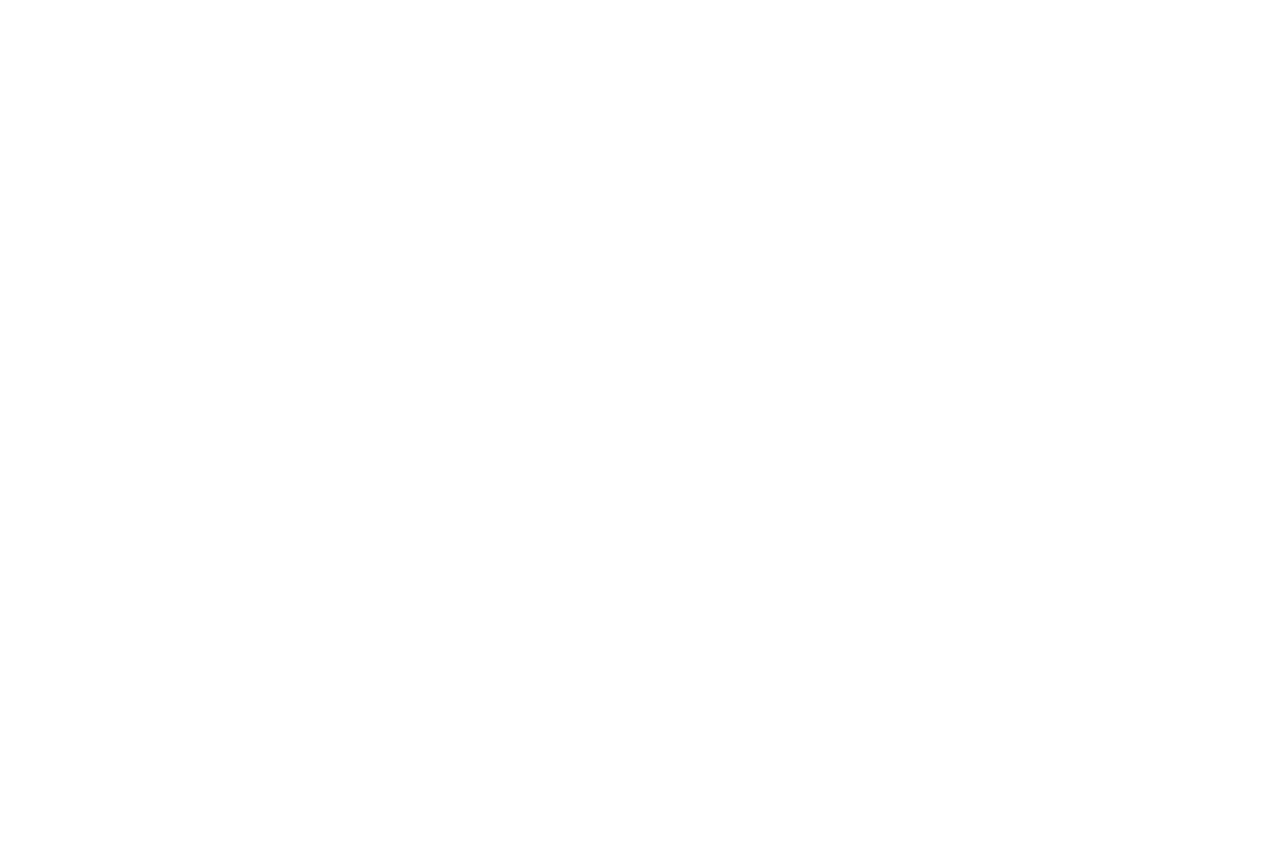
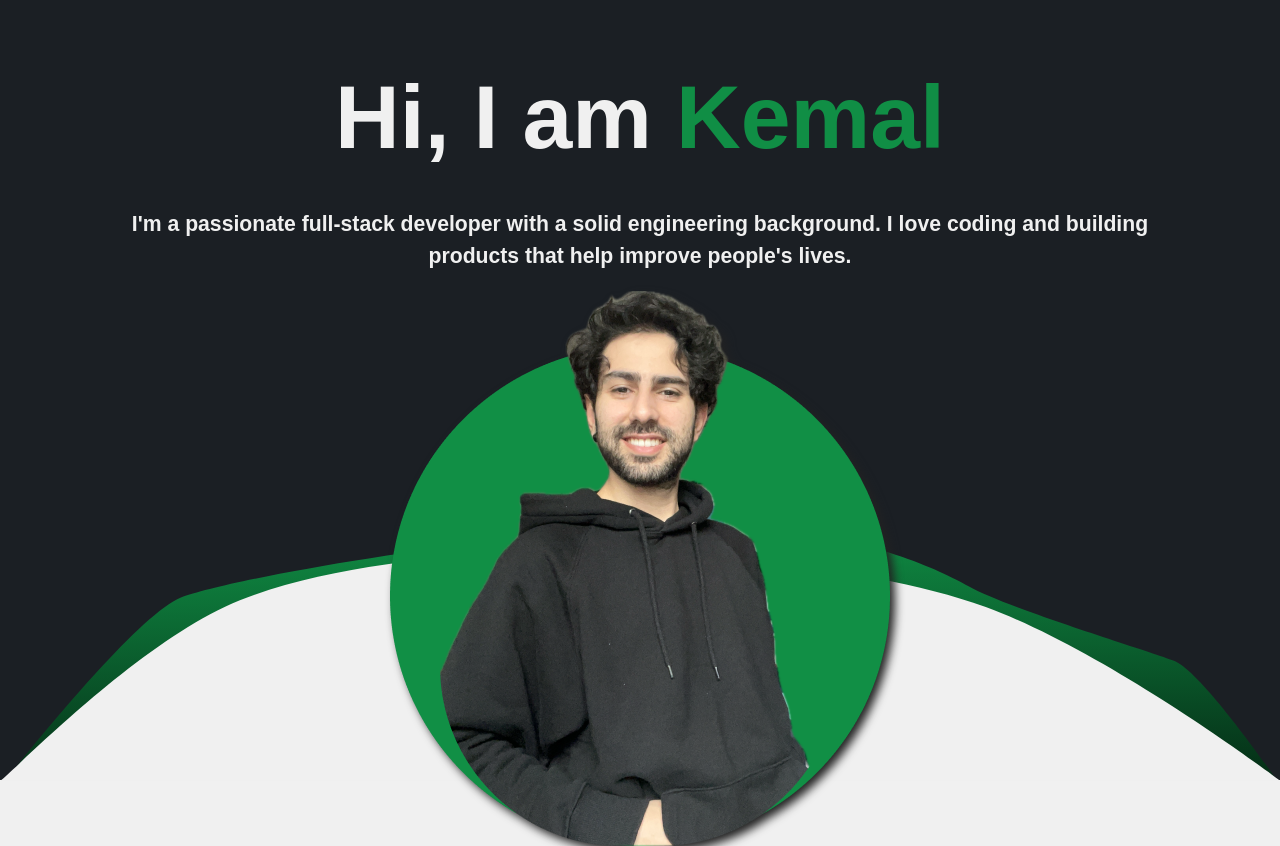
Before and after one commit to Kemal-byte/Kemal-byte.github.io, a plain HTML site: page index.html in a window 1280 px wide. Shown: the top 846 px of the page. Before the commit the page ends 800 px from the top, so only its background shows below. Drawn offline with Linux system fonts and the light colour scheme.

Commit message:
Add files via upload

```diff
--- a/index.html
+++ b/index.html
@@ -28,7 +28,7 @@
             rel="stylesheet"
         />
         <title>Kemal KARABULUT</title>
-      <script type="module" crossorigin src="/assets/index-e1075c89.js"></script>
+      <script type="module" crossorigin src="/assets/index-315942a5.js"></script>
       <link rel="stylesheet" href="/assets/index-13eeb758.css">
     </head>
     <body>
```
